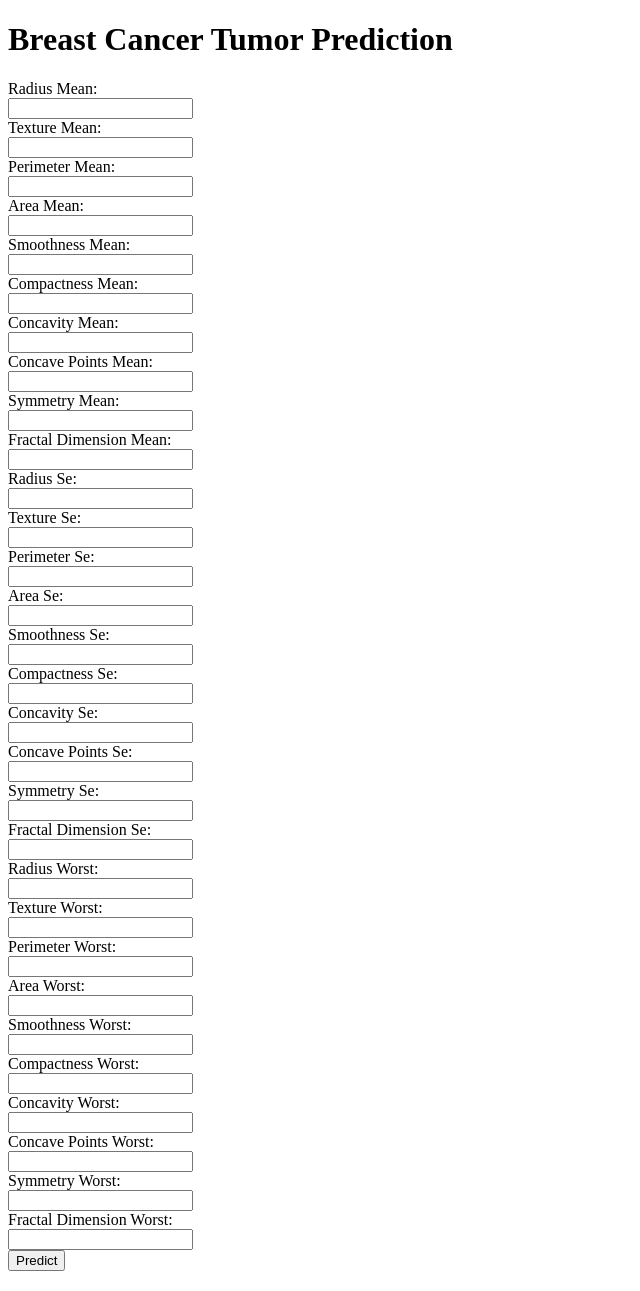
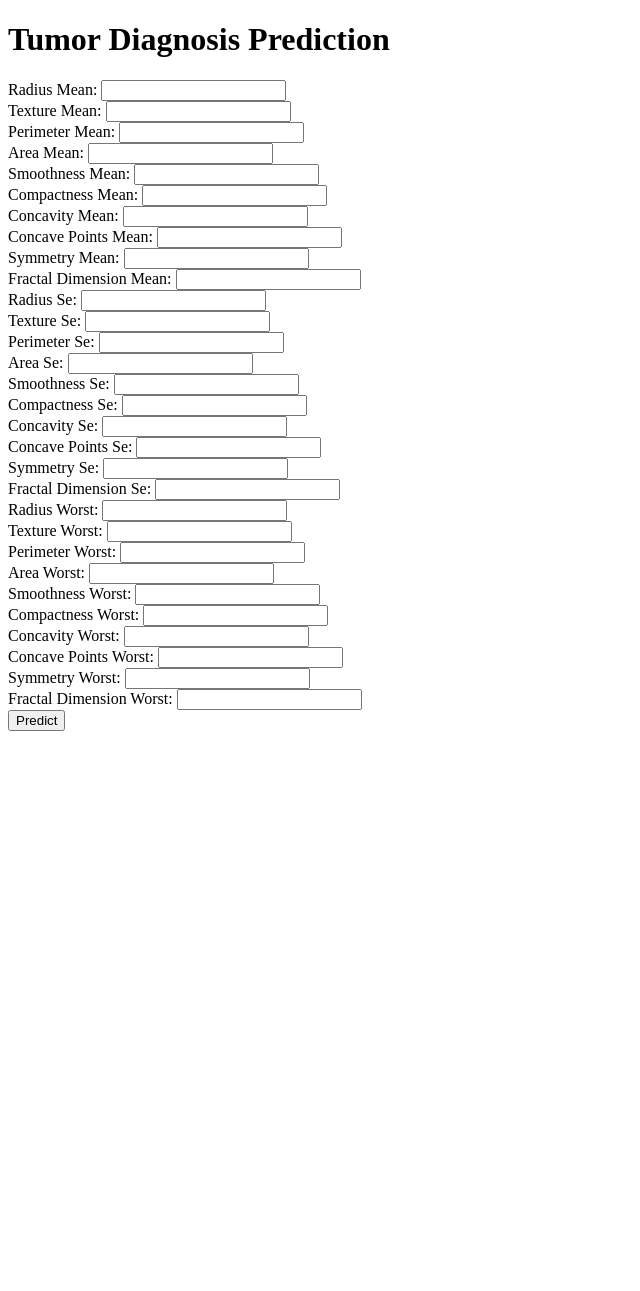
Before and after one commit to annabellejkanch/BreastCancerTumorPrediction, a Flask app: page / in a window 1280 px wide. Shown: the whole page, without its empty margins (0-640 px from the left). After the commit the page ends 731 px from the top, so only its background shows below. Run offline with Flask 3, Linux system fonts and the light colour scheme; parts of the project's set-up code (start-up, migrations or seed data) failed here and were passed over.

Commit message:
Update index.html

```diff
--- a/templates/index.html
+++ b/templates/index.html
@@ -3,18 +3,23 @@
 <head>
     <meta charset="UTF-8">
     <meta name="viewport" content="width=device-width, initial-scale=1.0">
-    <title>Tumor Prediction</title>
+    <title>Tumor Diagnosis Prediction</title>
 </head>
 <body>
-    <h1>Breast Cancer Tumor Prediction</h1>
-    <form method="POST" action="/predict">
+    <h1>Tumor Diagnosis Prediction</h1>
+    <form action="/predict" method="POST">
         {% for feature in features %}
-            <label for="{{ feature }}">{{ feature.replace('_', ' ').title() }}:</label><br>
-            <input type="text" id="{{ feature }}" name="{{ feature }}"><br>
+            <label for="{{ feature }}">{{ feature.replace('_', ' ').title() }}:</label>
+            <input type="text" id="{{ feature }}" name="{{ feature }}" required><br>
         {% endfor %}
-        <input type="submit" value="Predict">
+        <button type="submit">Predict</button>
     </form>
 
-    <h2>{{ prediction_text }}</h2>
+    <div id="predictionResult"></div>
+
+    <script>
+        // You can add AJAX here to submit the form without reloading the page
+        // and display the result dynamically in the 'predictionResult' div.
+    </script>
 </body>
 </html>
```
